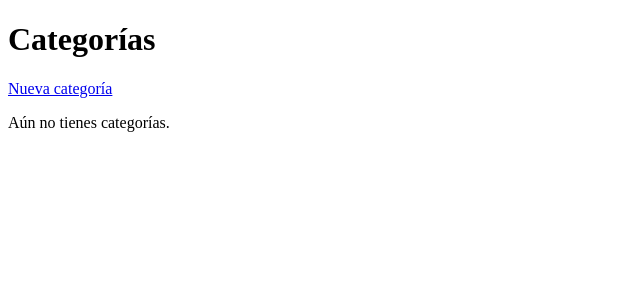
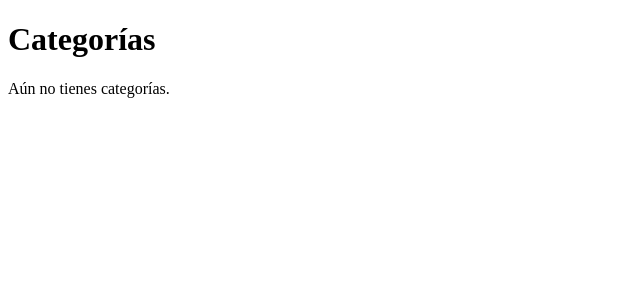
Before and after one commit to coniosorior/calendario_diantu, a Django app: page /categorias/ in a window 1280 px wide. Shown: the part 44-344 px from the top of the page, without its empty margins (0-640 px from the left). Run offline with Django 5.2, Linux system fonts and the light colour scheme; the visitor is signed in with stand-in values (Sample User, id 1); data that the repository does not hold is empty; some libraries are stand-ins or nearby versions.

Commit message:
refactor(categories): simplificar list a solo lectura sin crud

```diff
--- a/apps/categories/templates/categories/list.html
+++ b/apps/categories/templates/categories/list.html
@@ -6,16 +6,12 @@
 {% block contenido %}
 <div class="page-header">
     <h1>Categorías</h1>
-    <a href="{% url 'categories:create' %}" class="btn-primary">
-        <i class="ti ti-plus" aria-hidden="true"></i> Nueva categoría
-    </a>
 </div>
 
 <!--
     Clases nuevas usadas aquí (aún no existen en components/card.css, se construyen después):
     .category-card         → contenedor, fondo teñido al 10% con var(--cat-color)
     .category-icon-circle  → círculo relleno de color, ícono blanco adentro
-    .category-menu         → usa <details>/<summary> nativo de HTML, sin JavaScript, para el menú de tres puntos
 -->
 <div class="category-list">
     {% for category in categories %}
@@ -26,24 +22,6 @@
             </span>
             <span class="category-name">{{ category.name }}</span>
         </div>
-
-        {% if not category.is_default %}
-        <details class="category-menu">
-            <summary aria-label="Más opciones"><i class="ti ti-dots-vertical" aria-hidden="true"></i></summary>
-            <div class="category-menu-dropdown">
-                <a href="{% url 'categories:update' pk=category.pk %}">
-                    <i class="ti ti-edit" aria-hidden="true"></i> Editar
-                </a>
-                <a href="{% url 'categories:delete' pk=category.pk %}" class="text-danger">
-                    <i class="ti ti-trash" aria-hidden="true"></i> Eliminar
-                </a>
-            </div>
-        </details>
-        {% else %}
-        <a href="{% url 'categories:update' pk=category.pk %}" class="btn-icon" aria-label="Editar">
-            <i class="ti ti-edit" aria-hidden="true"></i>
-        </a>
-        {% endif %}
     </div>
     {% empty %}
     <p class="empty-state">Aún no tienes categorías.</p>
```
